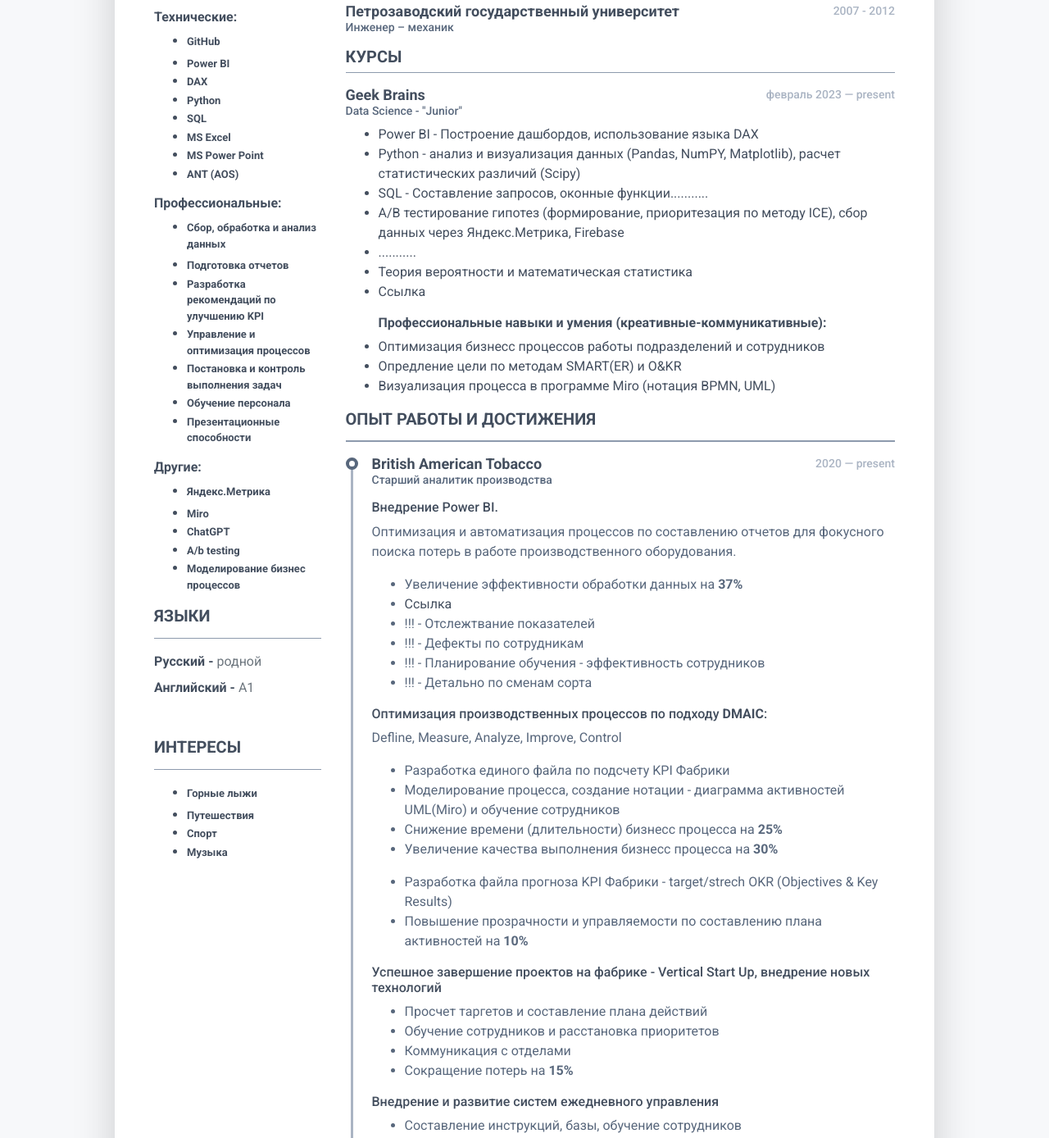
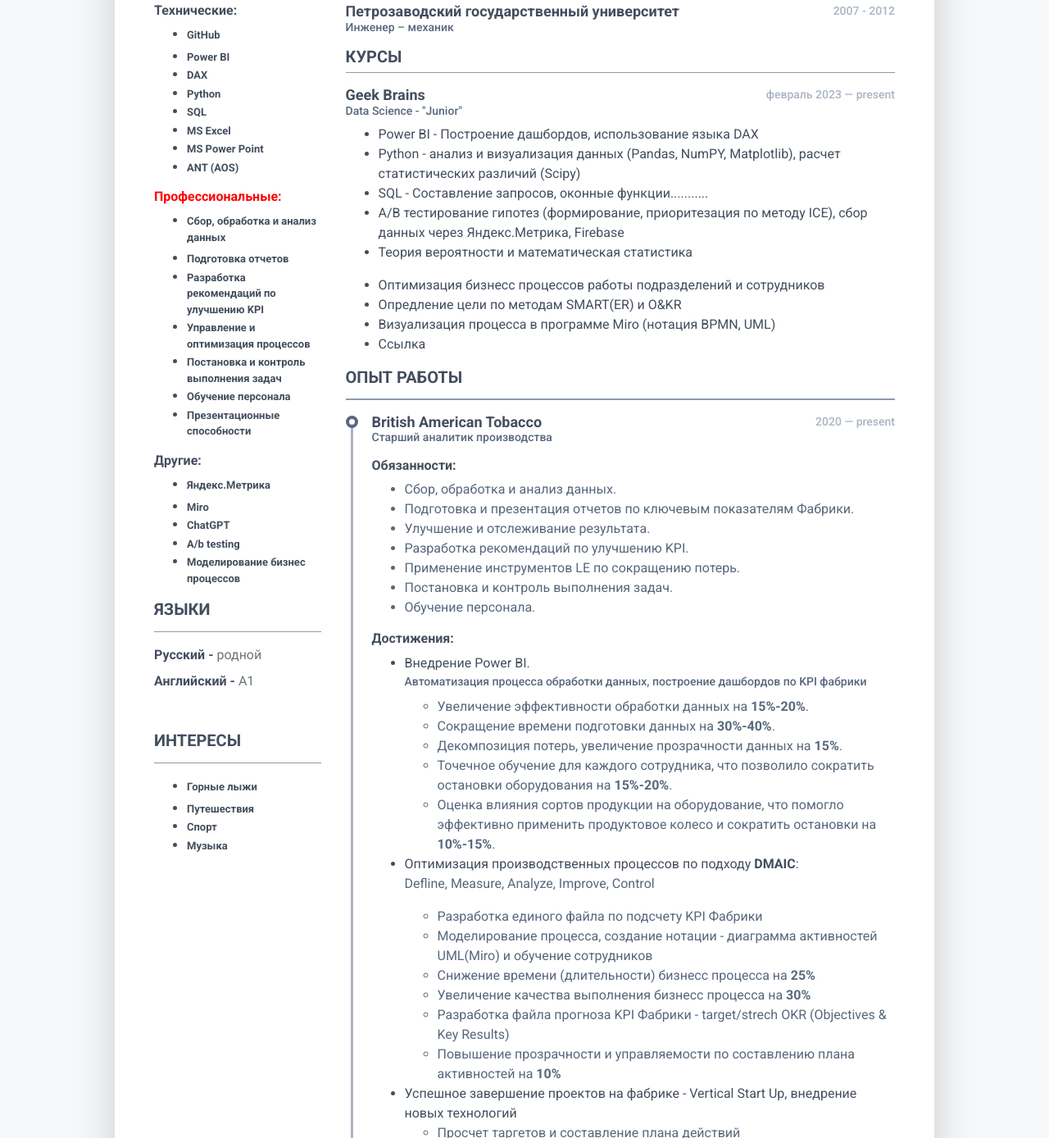
Before and after one commit to RomanKhaykichev/RomanKhaykichev.github.io, a plain HTML site: page index.html in a window 1280 px wide. Shown: the part 559-1947 px from the top of the page at 82% size. Drawn offline with Linux system fonts and the light colour scheme.

Commit message:
Power bi

```diff
--- a/index.html
+++ b/index.html
@@ -80,7 +80,7 @@ text-decoration: underline;
 				<div class="row">
 				    <div class="col-lg-3">
 					    <section class="resume-section skills-section mb-5">
-						    <h2 class="resume-section-title text-uppercase font-weight-bold pb-3 mb-3">Навыки</h2>
+						    <h2 class="resume-section-title text-uppercase font-weight-bold pb-2 mb-3">Навыки</h2>
 						    <div class="resume-section-content">
 						        <div class="resume-skill-item">
 									<h4 class="resume-skills-cat font-weight-bold">Технические:</h4>
@@ -100,7 +100,7 @@ text-decoration: underline;
 
 
 								<div class="resume-skill-item">
-						            <h4 class="resume-skills-cat font-weight-bold">Профессиональные:</h4>
+						            <h4 class="resume-skills-cat font-weight-bold"><font color="red">Профессиональные:</font></h4>
 
 									<ul class="resume-skills-cat font-weight-bold">
 								        <li class="mb-1">
@@ -181,22 +181,21 @@ text-decoration: underline;
 											<div class="resume-company-name ml-auto resume-position-time">февраль 2023 — present </div>
 										</div>
 										<ul>
-											<li>Power BI - Построение дашбордов, использование языка DAX</li>
-											<li>Python - анализ и визуализация данных (Pandas, NumPY, Matplotlib), расчет статистических различий (Scipy)</li>
-											<li>SQL - Составление запросов, оконные функции...........</li>
-											<li>A/B тестирование гипотез (формирование, приоритезация по методу ICE), сбор данных через Яндекс.Метрика, Firebase</li>
-											<li>...........</li>
-											<li>Теория вероятности и математическая статистика</li>
+											<li>Power BI - Построение дашбордов, использование языка DAX
+											<li>Python - анализ и визуализация данных (Pandas, NumPY, Matplotlib), расчет статистических различий (Scipy)
+											<li>SQL - Составление запросов, оконные функции...........
+											<li>A/B тестирование гипотез (формирование, приоритезация по методу ICE), сбор данных через Яндекс.Метрика, Firebase
+											<li>Теория вероятности и математическая статистика
+										</ul>
+										<ul>
+											<li>Оптимизация бизнесс процессов работы подразделений и сотрудников
+											<li>Опредление цели по методам SMART(ER) и O&KR
+											<li>Визуализация процесса в программе Miro (нотация BPMN, UML)
 											<li><a href="https://t-do.ru/thevyshka/2927" target="_blank">Ссылка</a></li>
-										  </ul>
-										<ul><h6><strong>Профессиональные навыки и умения (креативные-коммуникативные):</strong></h6>
-											<li>Оптимизация бизнесс процессов работы подразделений и сотрудников</li>
-											<li>Опредление цели по методам SMART(ER) и O&KR</li>
-											<li>Визуализация процесса в программе Miro (нотация BPMN, UML)</li>
 										</ul>
 
 
-						   		 <h2 class="resume-section-title text-uppercase font-weight-bold pb-3 mb-3"> Опыт работы и достижения</h2>
+						   		 <h2 class="resume-section-title text-uppercase font-weight-bold pb-3 mb-3"> Опыт работы</h2>
 						    <div class="resume-section-content">
 							    <div class="resume-timeline position-relative">
 								    <article class="resume-timeline-item position-relative pb-5">
@@ -208,18 +207,32 @@ text-decoration: underline;
 										</div>
 
 									    <div class="resume-timeline-item-desc">
-											<h4 class="resume-skills-cat font-weight">Внедрение Power BI.</h4>
-												Оптимизация и автоматизация процессов по составлению отчетов для фокусного поиска потерь в работе производственного оборудования.</p>
-											 <ul>
-												<li>Увеличение эффективности обработки данных на <strong>37%</strong></li>
-												<li><a href="https://t-do.ru/thevyshka/2927" target="_blank">Ссылка</a></li>
-												<li>!!! - Отслежтвание показателей</li>
-												<li>!!! - Дефекты по сотрудникам</li>
-												<li>!!! - Планирование обучения - эффективность сотрудников</li>
-												<li>!!! - Детально по сменам сорта</li>
-											  </ul>
+											<h2 class="resume-skills-cat font-weight-bold">Обязанности:</h2>
+											<ul>
+												<li>Сбор, обработка и анализ данных.
+												<li>Подготовка и презентация отчетов по ключевым показателям Фабрики.
+												<li>Улучшение и отслеживание результата.
+												<li>Разработка рекомендаций по улучшению KPI.
+												<li>Применение инструментов LE по сокращению потерь.
+												<li>Постановка и контроль выполнения задач.
+												<li>Обучение персонала.
+											</ul>
 
-											 <h4 class="resume-skills-cat font-weight">Оптимизация производственных процессов по подходу <strong>DMAIC</strong>:</h4>
+
+												<h2 class="resume-skills-cat font-weight-bold">Достижения:</h2>
+												<ul>
+											<li class="resume-skills-cat font-weight">Внедрение Power BI.</li>
+												<div class="resume-company-name ml-auto mb-2">Автоматизация процесса обработки данных, построение дашбордов по KPI фабрики</div>
+
+											<ul>
+												<li>Увеличение эффективности обработки данных на <strong>15%-20%</strong>.</li>
+												<li>Сокращение времени подготовки данных на <strong>30%-40%</strong>.</li>
+												<li>Декомпозиция потерь, увеличение прозрачности данных на <strong>15%</strong>.</li>
+												<li>Точечное обучение для каждого сотрудника, что позволило сократить остановки оборудования на <strong>15%-20%</strong>.</li>
+												<li>Оценка влияния сортов продукции на оборудование, что помогло эффективно применить продуктовое колесо и сократить остановки на <strong>10%-15%</strong>.</li>
+											</ul>
+
+											  <li class="resume-skills-cat font-weight">Оптимизация производственных процессов по подходу <strong>DMAIC</strong>:</li>
 											Defline, Measure, Analyze, Improve, Control</p>
 											 <ul>
 												 <li>Разработка единого файла по подсчету KPI Фабрики</li>
@@ -232,7 +245,7 @@ text-decoration: underline;
 												  <li>Повышение прозрачности и управляемости по составлению плана активностей на <strong>10%</strong></li>
 											   </ul>
 
-											   <h4 class="resume-skills-cat font-weight">Успешное завершение проектов на фабрике -  Vertical Start Up, внедрение новых технологий</h4>
+											   <li class="resume-skills-cat font-weight">Успешное завершение проектов на фабрике -  Vertical Start Up, внедрение новых технологий</li>
 											   <ul>
 												   <li>Просчет таргетов и составление плана действий</li>
 												   <li>Обучение сотрудников и расстановка приоритетов</li>
@@ -240,7 +253,7 @@ text-decoration: underline;
 												   <li>Сокращение потерь на <strong>15%</strong></li>
 												</ul>
 
-											  <h4 class="resume-skills-cat font-weight">Внедрение и развитие систем ежедневного управления</h4>
+												<li class="resume-skills-cat font-weight">Внедрение и развитие систем ежедневного управления</li>
 												<ul>
 											    	<li>Составление инструкций, базы, обучение сотрудников</li>
 											 	</ul>
@@ -250,6 +263,7 @@ text-decoration: underline;
 													<li>Администрирование системы</li>
 													<li>????? Сокращение обработки запросов на 10%</li>
 											 	</ul>
+											</ul>
 										</div>
 								    </article>
 
```
